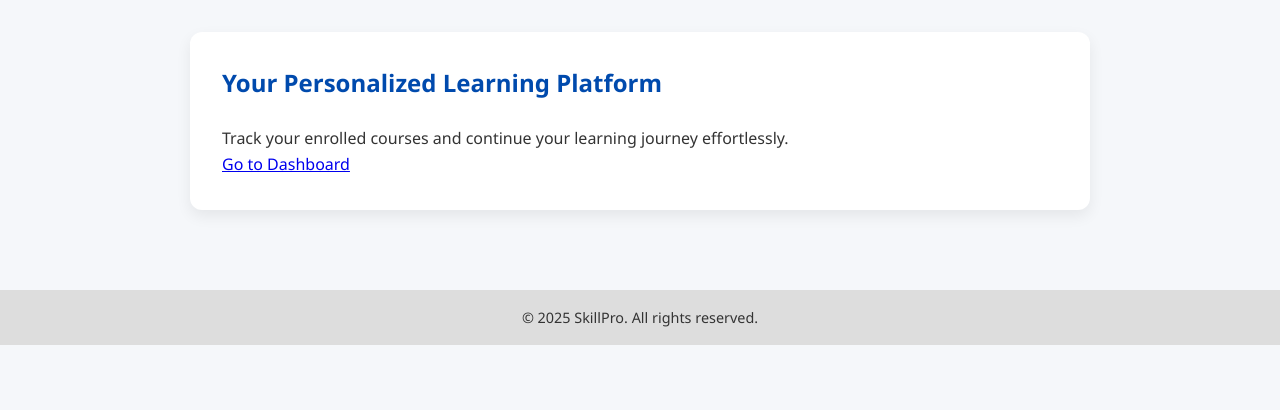
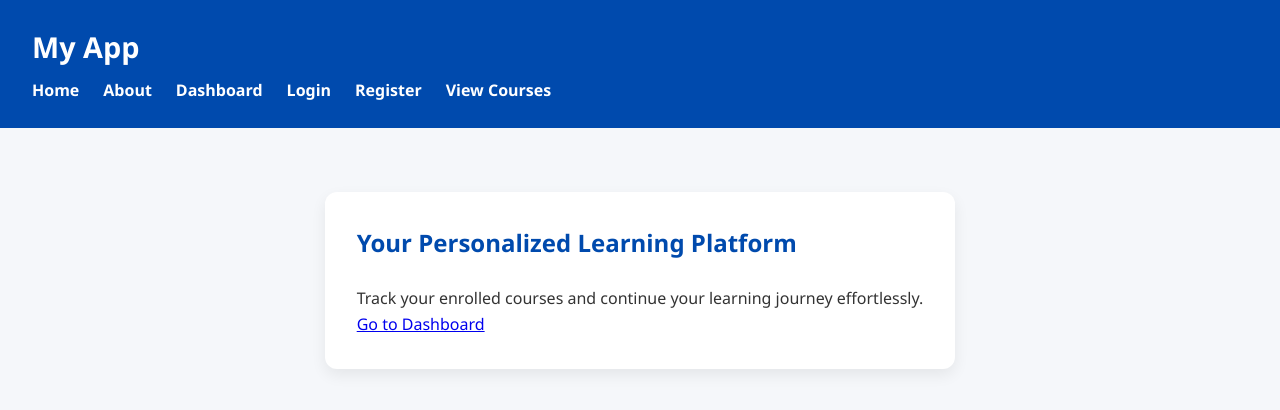
Before and after one commit to Larry-Master/SkillPro, a Next.js app in the folder skillpro/: page /home in a window 1280 px wide. Shown: the top 410 px of the page. Built offline with nearby package versions, Linux system fonts and the light colour scheme.

Commit message:
_app.js Styling
Header migrated

```diff
--- /dev/null
+++ b/skillpro/pages/_app.js
@@ -0,0 +1,25 @@
+// pages/_app.js
+import '@/styles/global.css';
+
+export default function MyApp({ Component, pageProps }) {
+  return (
+    <>
+      <header>
+        <h1>My App</h1>
+        <nav>
+          <a href="/">Home</a>
+          <a href="/about">About</a>
+          <a href="/dashboard">Dashboard</a>
+          <a href="/login">Login</a>
+          <a href="/register">Register</a>
+          <a href="/enroll">View Courses</a>
+        </nav>
+      </header>
+
+      <main>
+        <Component {...pageProps} />
+      </main>
+
+    </>
+  );
+}
--- a/skillpro/pages/dashboard.js
+++ b/skillpro/pages/dashboard.js
@@ -6,7 +6,7 @@ export default function Dashboard() {
   return (
     <>
       <Head>
-        <title>Dashboard – SkillPro TEST</title>
+        <title>Dashboard – SkillPro </title>
         <meta charSet="UTF-8" />
         <meta name="viewport" content="width=device-width, initial-scale=1.0" />
       </Head>
--- a/skillpro/pages/home.js
+++ b/skillpro/pages/home.js
@@ -6,7 +6,7 @@ export default function Home() {
   return (
     <>
       <Head>
-        <title>SkillPro – Home (Static)</title>
+        <title>SkillPro – Home</title>
         <meta charSet="UTF-8" />
         <meta name="viewport" content="width=device-width, initial-scale=1.0" />
       </Head>
@@ -20,10 +20,6 @@ export default function Home() {
           </Link>
         </section>
       </main>
-
-      <footer>
-        <p>© 2025 SkillPro. All rights reserved.</p>
-      </footer>
     </>
   );
 }
```
Also changed, not shown: skillpro/pages/about.js (+0 -11 lines), skillpro/public/enroll.html (renamed from skillpro/public/course_list.html), 1 other file (tests, documents, lock files or other folders).
